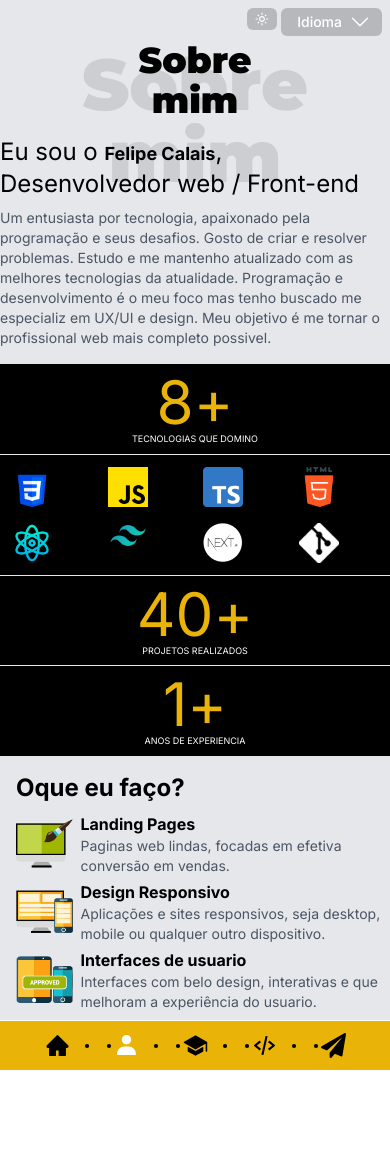
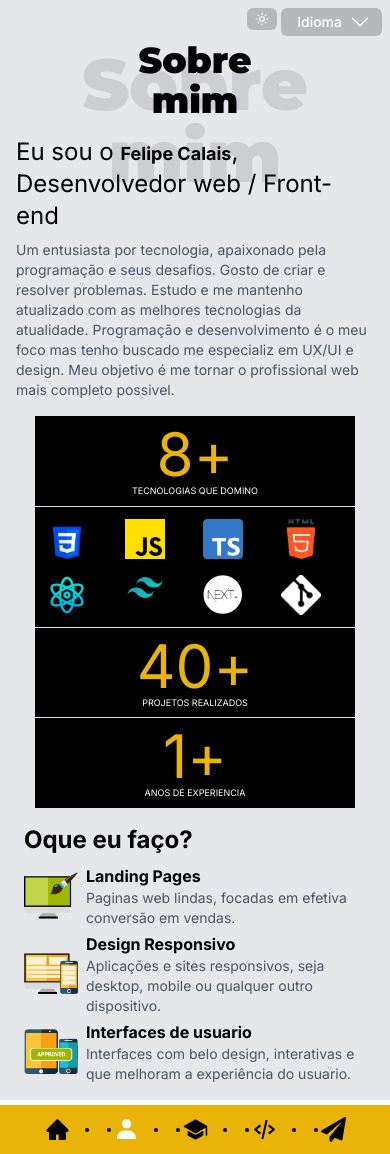
Before and after one commit to calaisfelipe/nextJS, a Next.js app in the folder curriculum/: page /aboutme in a window 390 px wide. Before the commit the page ends 1070 px from the top, so only its background shows below. Built offline with nearby package versions, Linux system fonts and the light colour scheme.

Commit message:
curriculum design adjustments

```diff
--- a/curriculum/app/aboutme/page.tsx
+++ b/curriculum/app/aboutme/page.tsx
@@ -54,28 +54,28 @@ const AboutMePage = () => {
       animate={{ opacity: 1 }}
       transition={{ delay: 0.2, duration: 1 }}
     >
-      <div className="flex flex-col gap-2 mt-10 items-center xl:w-[70%] md:w-[80%] sm:w-[75%] w-full">
+      <div className="flex flex-col gap-2 mt-10 items-center xl:w-[70%] md:w-[80%] sm:w-[75%] w-full ">
         <Tittle text={language.state === "EN" ? `About me` : "Sobre mim"} />
 
-        <div className="w-full mt-2">
+        <div className="w-full mt-2 sm:px-0 px-4">
           <p className="text-2xl">
             {language.state === "EN" ? `I'm ` : "Eu sou o "}
-            <span className=" font-bold text-lg dark:text-blue-400">
+            <span className="font-bold text-lg dark:text-blue-400">
               Felipe Calais
             </span>
             , Desenvolvedor web / Front-end
           </p>
         </div>
-        <div className="w-full">
+        <div className="w-full sm:px-0 px-4">
           <p className="text-sm text-gray-600 dark:text-gray-300">
             {language.state === "EN"
               ? "A technology enthusiast, passionate about programming and its challenges. I like to create and solve problems. I study and keep myself updated with the best technologies of today."
               : "Um entusiasta por tecnologia, apaixonado pela programação e seus desafios. Gosto de criar e resolver problemas. Estudo e me mantenho atualizado com as melhores tecnologias da atualidade. Programação e desenvolvimento é o meu foco mas tenho buscado me especializ em UX/UI e design. Meu objetivo é me tornar o profissional web mais completo possivel."}
           </p>
         </div>
-        <div className="flex md:flex-row flex-col gap-2 mt-2 w-full">
+        <div className="flex md:flex-row flex-col gap-2 mt-2 w-full sm:px-0 px-2  items-center">
           <div className="grid lg:grid-cols-2 grid-cols-1  bg-transparent md:max-w-[60%] max-w-full gap-[1px] ">
-            <div className="flex flex-col justify-center items-center p-2 bg-black">
+            <div className="flex flex-col justify-center items-center p-2 bg-black sm:w-full w-80">
               <div className="flex flex-row">
                 <motion.div className="text-6xl text-yellow-500 dark:text-blue-400">
                   {rounded2}
@@ -91,7 +91,7 @@ const AboutMePage = () => {
               </p>
             </div>
 
-            <div className="grid-cols-4 grid gap-2 p-2 bg-black">
+            <div className="grid-cols-4 grid gap-2 p-2 bg-black sm:w-full w-80">
               {tecnologies.map((tec, index) => (
                 <Image
                   src={tec}
@@ -104,7 +104,7 @@ const AboutMePage = () => {
               ))}
             </div>
 
-            <div className="flex flex-col justify-center items-center p-2 bg-black">
+            <div className="flex flex-col justify-center items-center p-2 bg-black sm:w-full w-80">
               <div className="flex flex-row">
                 <motion.div className="text-6xl text-yellow-500 dark:text-blue-400">
                   {rounded}
@@ -120,7 +120,7 @@ const AboutMePage = () => {
               </p>
             </div>
 
-            <div className="flex flex-col justify-center items-center p-2 bg-black  ">
+            <div className="flex flex-col justify-center items-center p-2 bg-black sm:w-full w-80 ">
               <div className="flex flex-row">
                 <motion.div className="text-6xl text-yellow-500 dark:text-blue-400">
                   {rounded3}
@@ -137,7 +137,7 @@ const AboutMePage = () => {
             </div>
           </div>
 
-          <div className="flex flex-col justify-center ml-2 p-2">
+          <div className="flex flex-col justify-center ml-2 p-2 sm:mb-0 mb-2">
             <h3 className="font-bold text-2xl dark:text-blue-400 mb-2">
               {language.state === "EN" ? `What I Do?` : "Oque eu faço?"}
             </h3>
--- a/curriculum/app/contact/page.tsx
+++ b/curriculum/app/contact/page.tsx
@@ -242,7 +242,7 @@ const ContactPage = () => {
           </form>
         </div>
 
-        <div className="text-4xl font-bold w-full text-center mt-8 mb-8 uppercase">
+        <div className="text-4xl font-bold w-full text-center sm:my-4 my-4 uppercase">
           {language.state === "EN"
             ? "Thanks for the visit"
             : "Obrigado pela visita"}
--- a/curriculum/app/formation/page.tsx
+++ b/curriculum/app/formation/page.tsx
@@ -22,7 +22,7 @@ const FormationPage = () => {
   }, [language]);
 
   return (
-    <div className="h-screen flex justify-center  bg-gray-200 dark:bg-gray-700 dark:text-white w-full">
+    <div className="sm:h-screen h-[95vh]  flex justify-center  bg-gray-200 dark:bg-gray-700 dark:text-white w-full">
       <div className="flex flex-col gap-2 mt-10 items-center xl:w-[70%] md:w-[80%] sm:w-[75%] w-full ">
         <Tittle text={language.state === "EN" ? "Formation" : "Formação"} />
 
--- a/curriculum/app/page.tsx
+++ b/curriculum/app/page.tsx
@@ -31,7 +31,7 @@ export default function Home() {
   }, [language]);
 
   return (
-    <main className="sm:grid  sm:grid-cols-2 flex flex-col sm:h-full h-[95vh] w-full relative md:overflow-hidden">
+    <main className="sm:grid  sm:grid-cols-2 flex flex-col sm:h-full h-auto w-full relative md:overflow-hidden">
       <SideBar meta="Home" />
       <div className="flex flex-col sm:justify-center sm:pt-0 pt-14 items-center h-screen bg-gray-100 dark:bg-gray-700 dark:text-white">
         <div className="sm:hidden w-full flex justify-end items-center mr-0 relative">
--- a/curriculum/components/SideBar.tsx
+++ b/curriculum/components/SideBar.tsx
@@ -12,7 +12,7 @@ import Link from 'next/link'
 const SideBar = ({meta}:{meta:string}) => {
   return (
     <>
-    <div className='sm:block bg-yellow-500 dark:bg-blue-900  absolute sm:top-[25%] sm:left-[95%] sm:bottom-auto sm:w-fit w-full flex justify-center bottom-[-5%] sm:z-50  sm:rounded-full py-2'>
+    <div className='sm:block bg-yellow-500 dark:bg-blue-900  absolute sm:top-[25%] sm:left-[95%] sm:bottom-auto sm:w-fit w-full flex justify-center bottom-[-5%] z-50 sm:rounded-full py-2 '>
         <div className='flex sm:flex-col flex-row  p-1 '>
             <div className='flex items-center justify-center sm:flex-col flex-row sm:gap-2 gap-3'>
                 <Link rel="stylesheet" href="/" className={`hover:text-white  ${meta === 'Home' && 'text-white'}`} >
```
